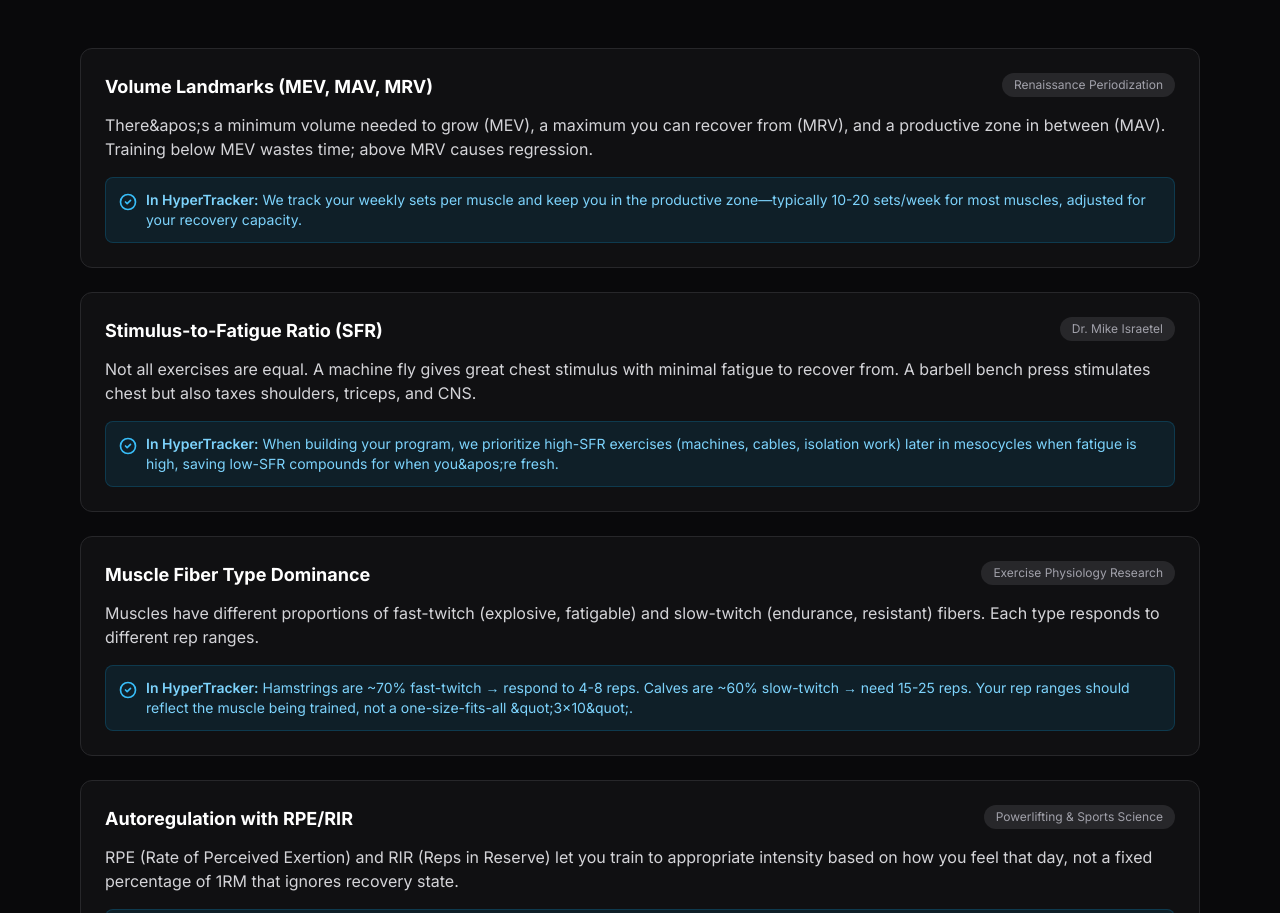
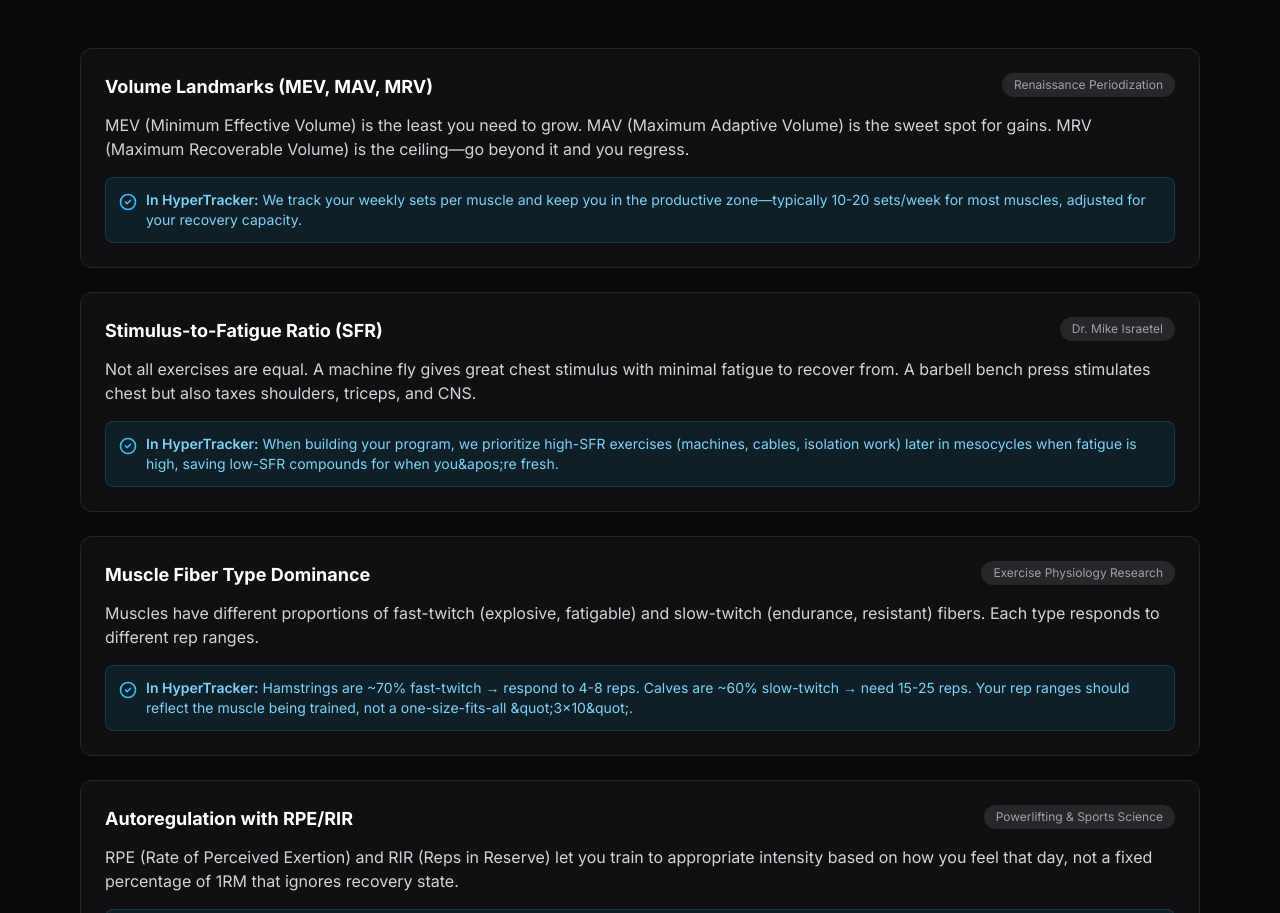
Before and after one commit to Joshfkon/workout-app, a Next.js app: page /learn in a window 1280 px wide. Shown: the part 2587-3500 px from the top of the page. Built offline with nearby package versions, Linux system fonts and the light colour scheme.

Commit message:
Fix volume landmarks explanation on learn page

```diff
--- a/app/learn/page.tsx
+++ b/app/learn/page.tsx
@@ -45,7 +45,7 @@ const scienceConcepts = [
   {
     title: 'Volume Landmarks (MEV, MAV, MRV)',
     source: 'Renaissance Periodization',
-    explanation: 'There&apos;s a minimum volume needed to grow (MEV), a maximum you can recover from (MRV), and a productive zone in between (MAV). Training below MEV wastes time; above MRV causes regression.',
+    explanation: 'MEV (Minimum Effective Volume) is the least you need to grow. MAV (Maximum Adaptive Volume) is the sweet spot for gains. MRV (Maximum Recoverable Volume) is the ceiling—go beyond it and you regress.',
     application: 'We track your weekly sets per muscle and keep you in the productive zone—typically 10-20 sets/week for most muscles, adjusted for your recovery capacity.',
   },
   {
```
